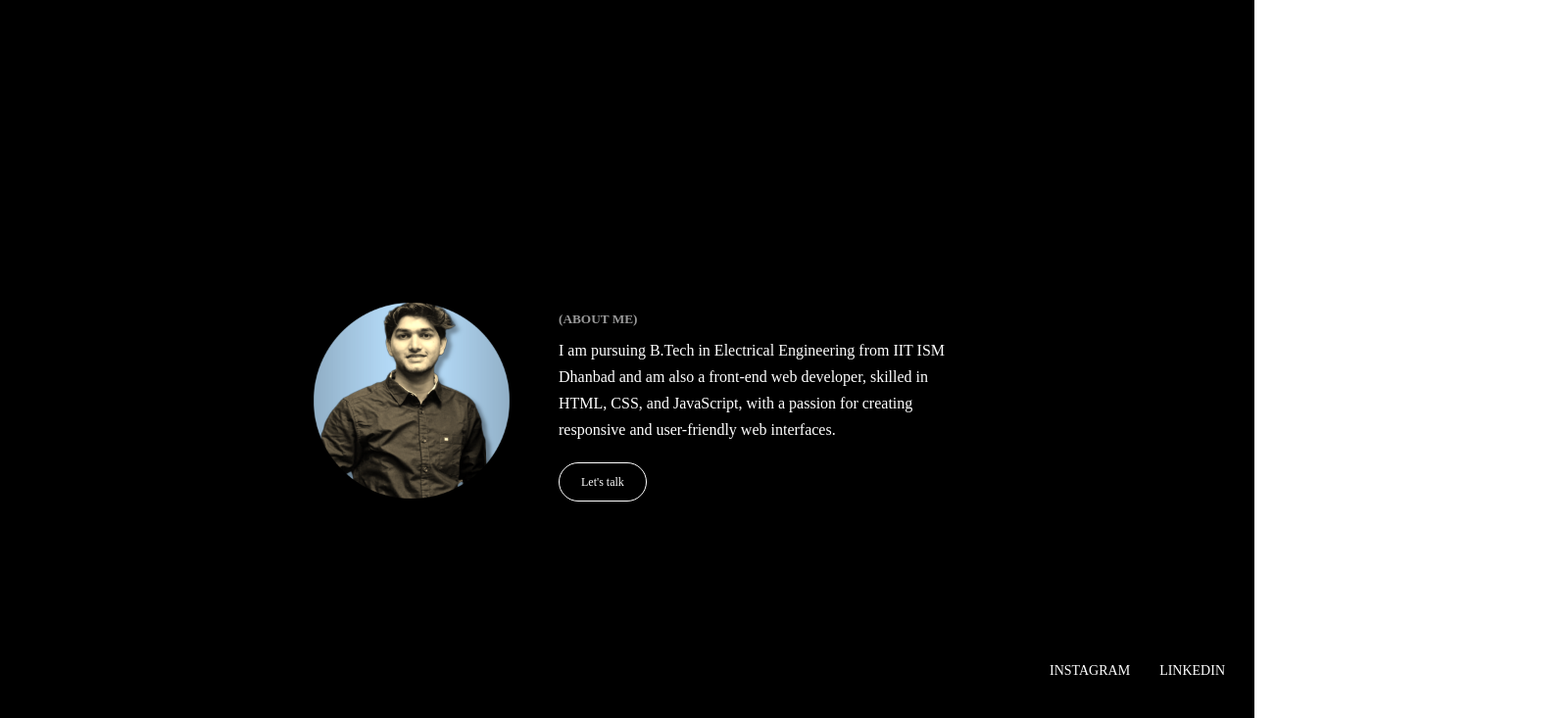
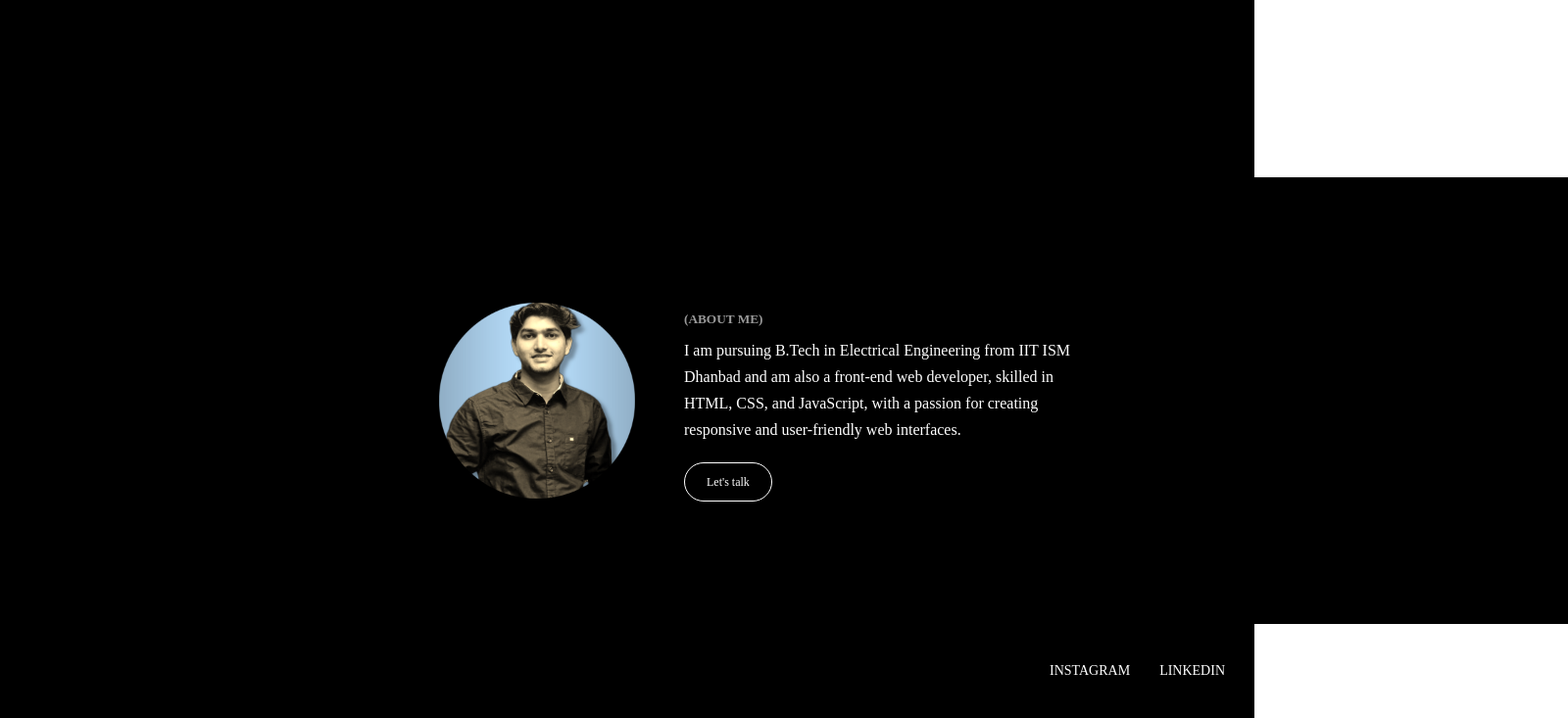
Before and after one commit to harsh8601/Portfolio, a plain HTML site: page index.html in a window 1280 px wide. Shown: the part 1519-2252 px from the top of the page at 98% size, 1600 px wide, since content can reach past the window. Drawn offline with nearby package versions, Linux system fonts and the light colour scheme; a script that the page names is missing.

Commit message:
Update style.css

```diff
--- a/style.css
+++ b/style.css
@@ -188,7 +188,7 @@ html, body {
     gap: 50px;
     color: #fff;
     padding: 10vw 10vw;
-    padding-left: 25vw;
+    margin-left: 25%;
 
     width: 100%;
     margin-top: 100px;
```
